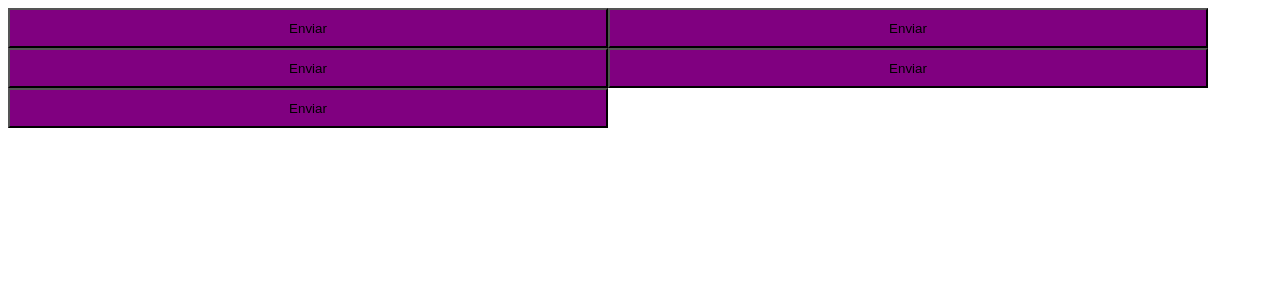
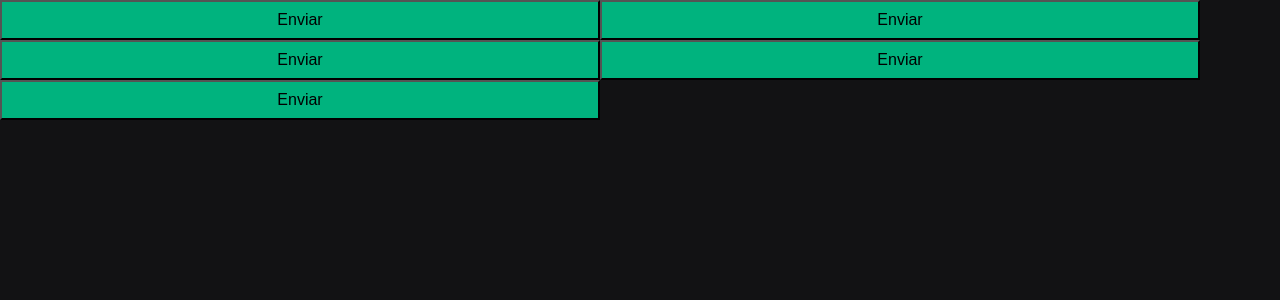
Before and after one commit to felipedev01/Ignite-Timer, a React (Vite) app: page / in a window 1280 px wide. Shown: the top 300 px of the page. Built offline with nearby package versions, Linux system fonts and the light colour scheme.

Commit message:
fontes e cores definidos de forma global

```diff
--- a/index.html
+++ b/index.html
@@ -2,7 +2,11 @@
 <html lang="en">
   <head>
     <meta charset="UTF-8" />
+    <link rel="preconnect" href="https://fonts.googleapis.com">
+    <link rel="preconnect" href="https://fonts.gstatic.com" crossorigin>
+
     <meta name="viewport" content="width=device-width, initial-scale=1.0" />
+    <link href="https://fonts.googleapis.com/css2?family=Roboto+Mono:wght@700&family=Roboto:wght@400;700&display=swap" rel="stylesheet">
     <title>Ignite Timer</title>
   </head>
   <body>
--- a/src/App.tsx
+++ b/src/App.tsx
@@ -1,6 +1,7 @@
 import {Button} from './Components/Button'
 import { ThemeProvider } from 'styled-components'
 import { defaultTheme } from './styles/themes/default'
+import { GlobalStyled } from './styles/global'
 
 export function App() {
 
@@ -14,6 +15,7 @@
     <Button variant="success"/>
     <Button/>
 
+   <GlobalStyled/>
 
    </ThemeProvider>
   )
--- a/src/Components/Button.style.ts
+++ b/src/Components/Button.style.ts
@@ -18,7 +18,7 @@
 width:600px;
 height:40px;
 
-background-color:${props=>props.theme.primary};
+background-color:${props=>props.theme['green-300']};
 /*
 ${props=>{
     return css`
--- /dev/null
+++ b/src/styles/global.ts
@@ -0,0 +1,26 @@
+import {createGlobalStyle} from 'styled-components'
+
+export const GlobalStyled = createGlobalStyle`
+*{
+    margin:0;
+    padding:0;
+    box-sizing: border-box;
+
+}
+
+:focus{
+    outline:0;
+    box-shadow:0 0 0 2px ${props=>props.theme['green-500']};
+}
+
+body{
+
+    background:${props=>props.theme['gray-900']};
+    color:${props=>props.theme['gray-300']};
+}
+ body, input, textarea, button {
+  font-size:'Roboto',sans-serif;
+  font-weight:400;
+  font-size:1rem;
+}
+`
--- a/src/styles/themes/default.ts
+++ b/src/styles/themes/default.ts
@@ -1,4 +1,20 @@
 export const defaultTheme ={
-    primary:'purple',
+  'gray-100': '#E1E1E6',
+  'gray-300': '#C4C4CC',
+  'gray-400': '#8D8D99',
+  'gray-500': '#7C7C8A',
+  'gray-600': '#323238',
+  'gray-700': '#29292E',
+  'gray-800': '#202024',
+  'gray-900': '#121214',
+
+  'green-300': '#00B37E',
+  'green-500': '#00875F',
+  'green-700': '#015F43',
+
+  'red-500': '#AB222E',
+  'red-700': '#7A1921',
+
+  'yellow-500': '#FBA94C',
 
 }
```
